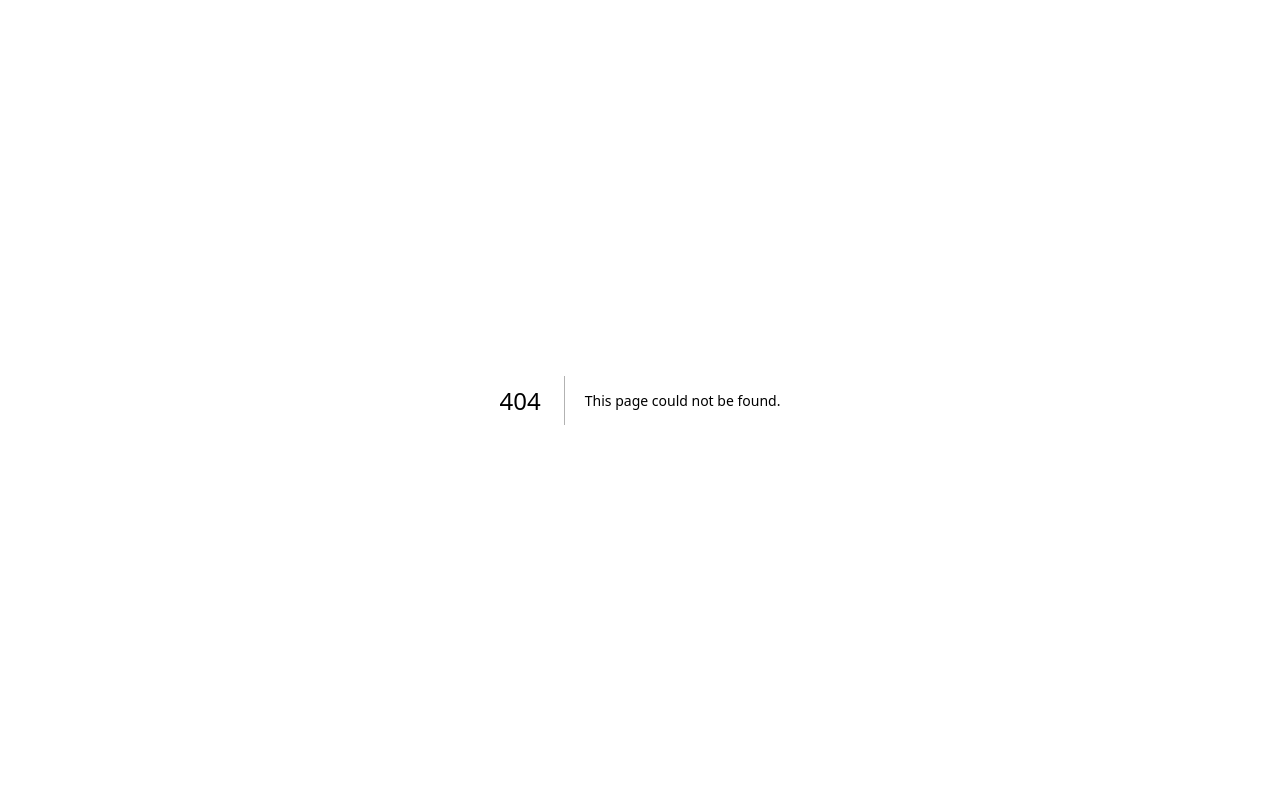
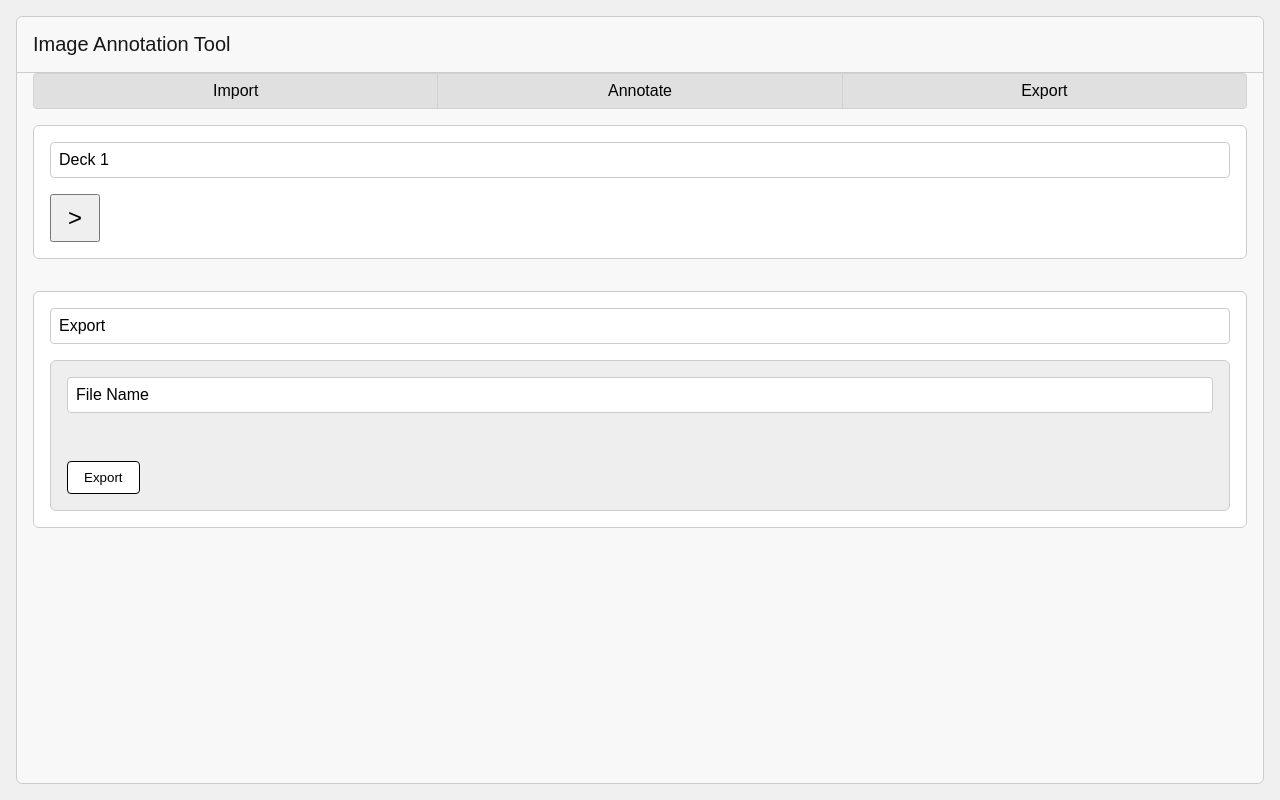
Before and after one commit to ZaynUH/annotation-tool, a Next.js app: page /export in a window 1280 px wide. Before the commit this address had no page. Built offline with nearby package versions, Linux system fonts and the light colour scheme.

Commit message:
export page

```diff
--- a/components/Toolbar.tsx
+++ b/components/Toolbar.tsx
@@ -3,7 +3,7 @@ import styles from '../styles/UploadPage.module.css';
 
 const Toolbar = () => (
   <div className={styles.toolbar}>
-    <Link href="/upload" className={`${styles.tab} ${styles.active}`}>Import</Link>
+    <Link href="/upload" className={styles.tab}>Import</Link>
     <Link href="/annotate" className={styles.tab}>Annotate</Link>
     <Link href="/export" className={styles.tab}>Export</Link>
   </div>
--- /dev/null
+++ b/pages/export.tsx
@@ -0,0 +1,84 @@
+import { useEffect, useState } from 'react';
+import styles from '../styles/ExportPage.module.css';
+import Toolbar from '../components/Toolbar';
+
+interface Deck {
+  name: string;
+  images: string[];
+}
+
+export default function ExportPage() {
+  const [decks, setDecks] = useState<Deck[]>([]);
+  const [selectedImages, setSelectedImages] = useState<string[]>([]);
+  const [exportDeck, setExportDeck] = useState<string[]>([]);
+
+  useEffect(() => {
+    const stored = localStorage.getItem('imageDecks');
+    if (stored) setDecks(JSON.parse(stored));
+  }, []);
+
+  const toggleImageSelection = (img: string) => {
+    setSelectedImages(prev =>
+      prev.includes(img) ? prev.filter(i => i !== img) : [...prev, img]
+    );
+  };
+
+  const handleAddToExportDeck = () => {
+    const unique = Array.from(new Set([...exportDeck, ...selectedImages]));
+    setExportDeck(unique);
+    setSelectedImages([]);
+  };
+
+  const handleExport = () => {
+    alert('Exported ' + exportDeck.length + ' image(s)!');
+    setExportDeck([]);
+  };
+
+  return (
+    <div className={styles.page}>
+      <div className={styles.card}>
+        <h1 className={styles.title}>Image Annotation Tool</h1>
+        <Toolbar />
+
+        <div className={styles.section}>
+          <input className={styles.deckInput} type="text" value="Deck 1" readOnly />
+          <div className={styles.grid}>
+            {decks.flatMap(deck =>
+              deck.images.map((img, idx) => (
+                <div
+                  key={`${deck.name}-${idx}`}
+                  className={`${styles.gridItem} ${
+                    selectedImages.includes(img) ? styles.selected : ''
+                  }`}
+                  onClick={() => toggleImageSelection(img)}
+                >
+                  <img src={img} className={styles.gridImage} />
+                </div>
+              ))
+            )}
+            <button className={styles.nextButton} onClick={handleAddToExportDeck}>
+              &gt;
+            </button>
+          </div>
+        </div>
+
+        <div className={styles.section}>
+          <input className={styles.deckInput} type="text" value="Export" readOnly />
+          <div className={styles.exportArea}>
+            <input className={styles.deckInput} type="text" value="File Name" readOnly />
+            <div className={styles.deckImages}>
+              {exportDeck.map((img, idx) => (
+                <div key={idx} className={styles.gridItem}>
+                  <img src={img} className={styles.gridImage} />
+                </div>
+              ))}
+            </div>
+            <button className={styles.exportButton} onClick={handleExport}>
+              Export
+            </button>
+          </div>
+        </div>
+      </div>
+    </div>
+  );
+}
--- /dev/null
+++ b/styles/ExportPage.module.css
@@ -0,0 +1,98 @@
+.page {
+    background-color: #f0f0f0;
+    min-height: 100vh;
+    display: flex;
+    justify-content: center;
+    padding: 1rem;
+  }
+
+  .card {
+    width: 100%;
+    max-width: 1280px;
+    background-color: #f8f8f8;
+    border: 1px solid #ccc;
+    border-radius: 6px;
+    display: flex;
+    flex-direction: column;
+  }
+
+  .title {
+    padding: 1rem;
+    font-size: 1.25rem;
+    font-weight: 500;
+    border-bottom: 1px solid #ccc;
+  }
+
+  .section {
+    margin: 1rem;
+    padding: 1rem;
+    background-color: #fff;
+    border: 1px solid #ccc;
+    border-radius: 6px;
+  }
+
+  .deckInput {
+    width: 100%;
+    padding: 0.5rem;
+    border: 1px solid #ccc;
+    border-radius: 4px;
+    font-size: 1rem;
+    margin-bottom: 1rem;
+  }
+
+  .grid {
+    display: flex;
+    gap: 1rem;
+    align-items: center;
+  }
+
+  .gridItem {
+    width: 80px;
+    aspect-ratio: 2/3;
+    border: 1px solid #ccc;
+    background-color: #fafafa;
+    display: flex;
+    align-items: center;
+    justify-content: center;
+    cursor: pointer;
+  }
+
+  .selected {
+    border: 2px solid #3b82f6;
+  }
+
+  .gridImage {
+    max-width: 100%;
+    max-height: 100%;
+    object-fit: contain;
+  }
+
+  .nextButton {
+    height: 100%;
+    padding: 0.5rem 1rem;
+    font-size: 1.5rem;
+    cursor: pointer;
+  }
+
+  .exportArea {
+    padding: 1rem;
+    border: 1px solid #ccc;
+    border-radius: 6px;
+    background-color: #eee;
+  }
+
+  .deckImages {
+    display: flex;
+    gap: 0.5rem;
+    margin-top: 1rem;
+  }
+
+  .exportButton {
+    margin-top: 1rem;
+    padding: 0.5rem 1rem;
+    font-weight: 500;
+    border-radius: 4px;
+    background-color: white;
+    border: 1px solid #000;
+    cursor: pointer;
+  }
```
